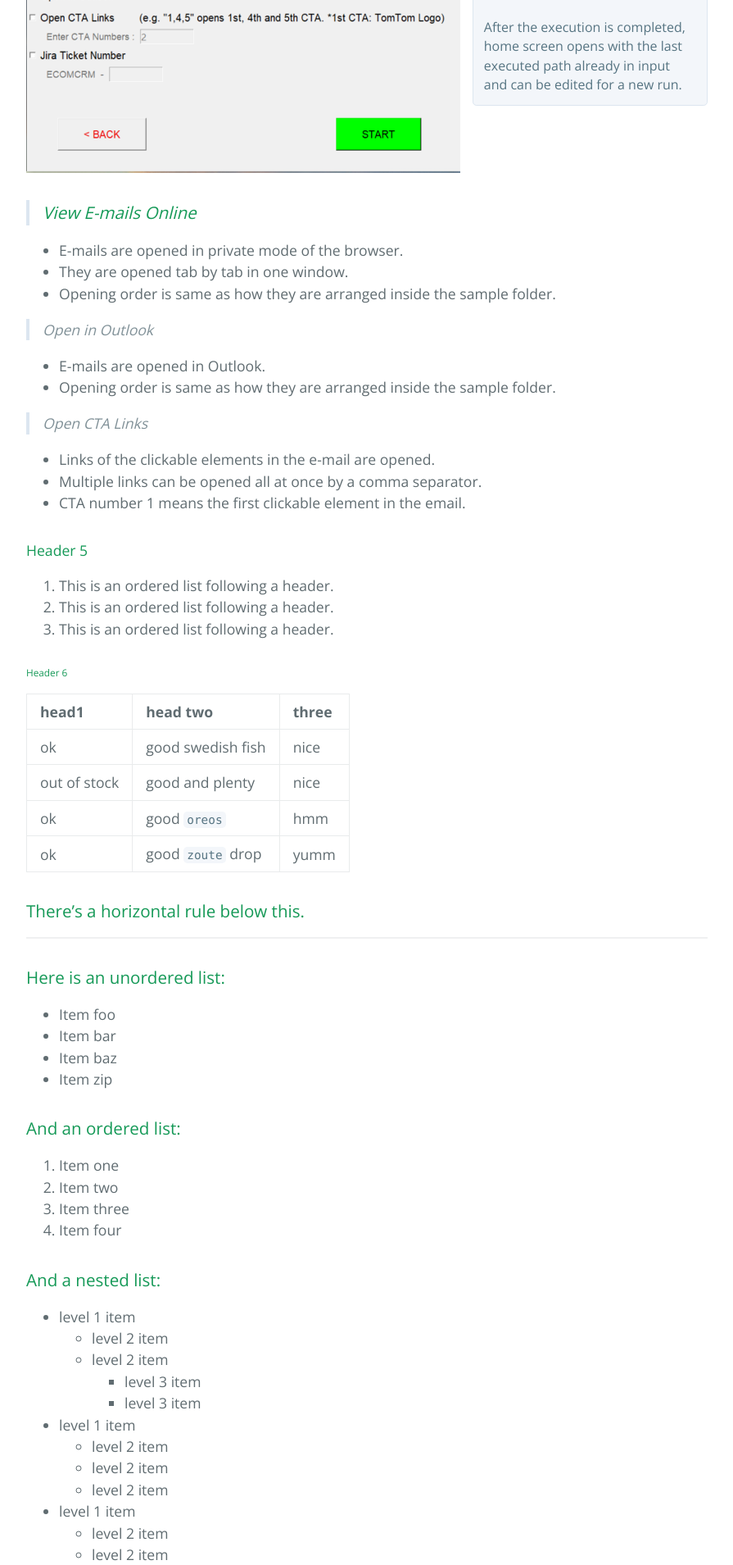
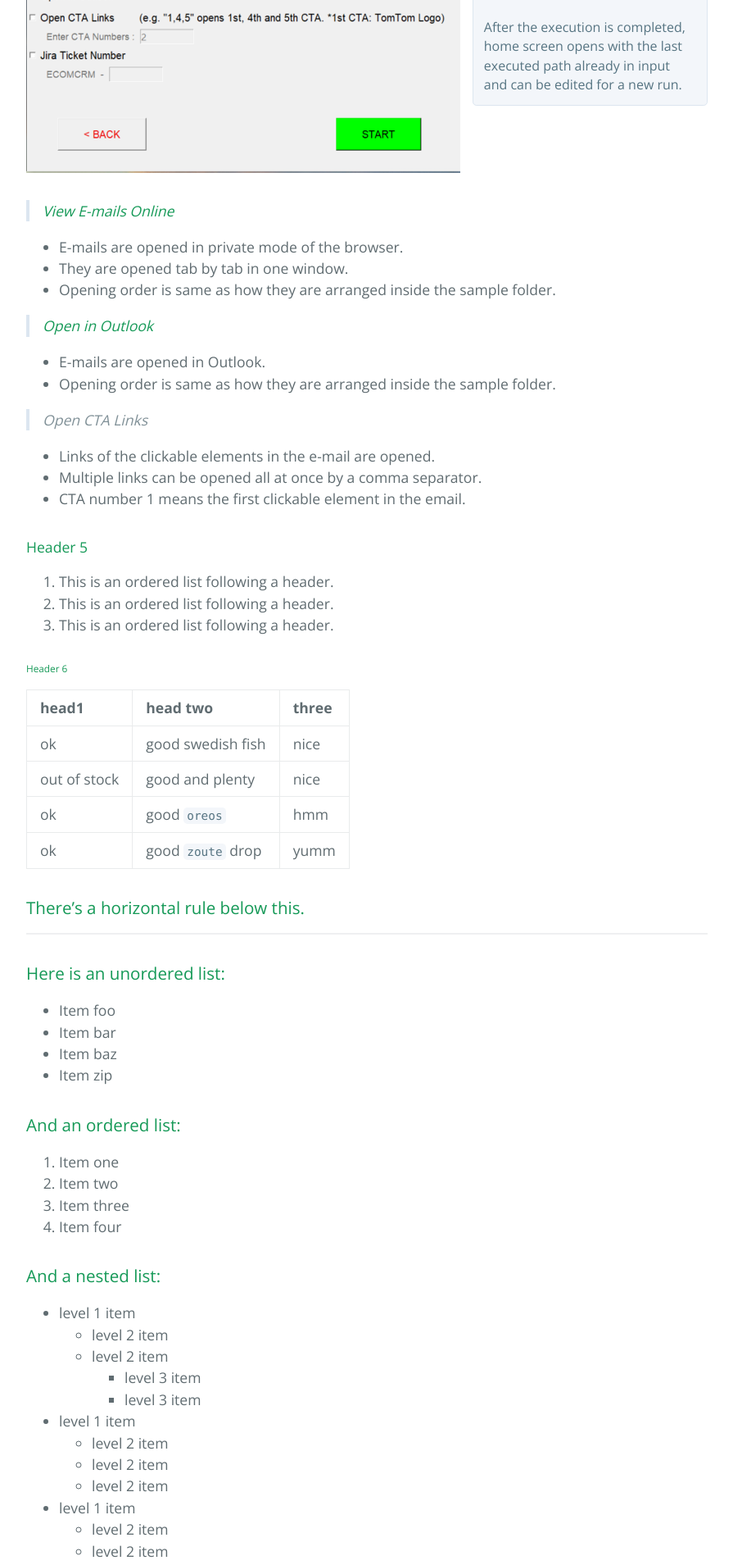
Before and after one commit to berkeozturk/QA-Assistant, a Jekyll site: the page built from index.md, in a window 1280 px wide. Shown: the part 3099-5008 px from the top of the page at 82% size, without its empty margins (192-1087 px from the left). Built offline with Jekyll 4.4.1, drawn with Linux system fonts in a browser that asks for light colours.

```diff
--- a/index.md
+++ b/index.md
@@ -69,7 +69,7 @@ _**The user interface shows the options you can choose with the tool in the imag
   <img src="/QA-Assistant/assets/images/qa_options.png" alt="qa_options" style="max-width: 530px; float: left; margin: 0 15px 15px 0;">
   <p style="color: #567482; background-color: #f3f6fa; border: solid 1px #dce6f0; padding: 0.8rem; overflow: auto; font-size: 16px; line-height: 1.45; border-radius: 0.3rem; margin:0">Options are shown as checkboxes so that they can be executed altogether in one go.<br><br><br>After the execution is completed, home screen opens with the last executed path already in input and can be edited for a new run.</p>
 </div>
-> ### _View E-mails Online_
+> #### _View E-mails Online_
 >
 
 *   E-mails are opened in private mode of the browser.
@@ -77,7 +77,7 @@ _**The user interface shows the options you can choose with the tool in the imag
 *   Opening order is same as how they are arranged inside the sample folder.
 
 
-> _Open in Outlook_
+> #### _Open in Outlook_
 >
 
 *   E-mails are opened in Outlook.
```
